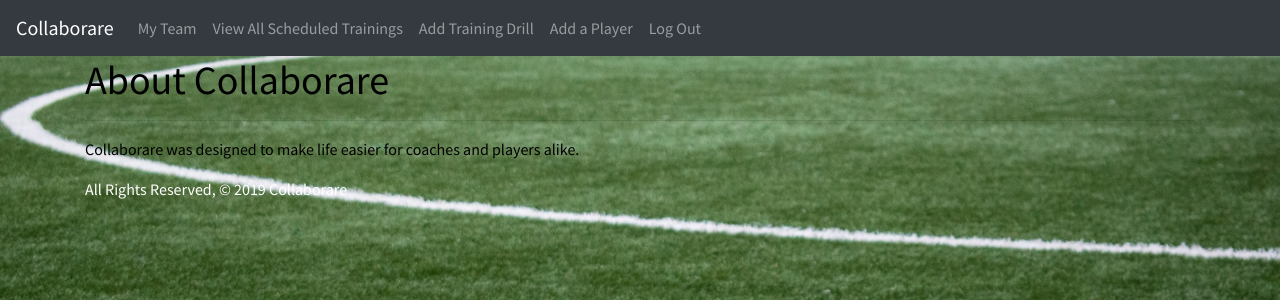
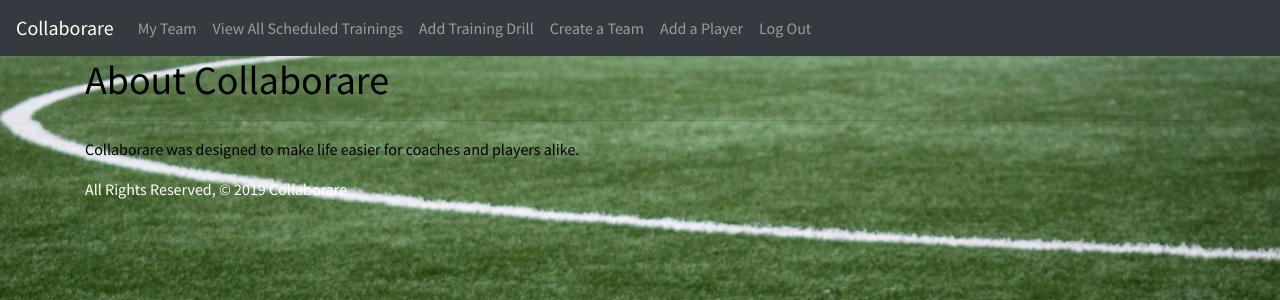
Before and after one commit to cemaytac/Collaborare, a Django app: page /about/ in a window 1280 px wide. Shown: the top 300 px of the page. Run offline with Django 3.2, Linux system fonts and the light colour scheme; the visitor is signed in with stand-in values (Sample User, id 1); some libraries are stand-ins or nearby versions.

Commit message:
add team-create link

```diff
--- a/main_app/templates/base.html
+++ b/main_app/templates/base.html
@@ -29,6 +29,7 @@
           <li class='nav-item'><a class='nav-link' href="{% url 'training_index' %}">View All Scheduled Trainings</a>
           </li>
           <li class='nav-item'><a class='nav-link' href="{% url 'training_create' %}">Add Training Drill</a></li>
+          <li class='nav-item'><a class='nav-link' href="{% url 'team_create' %}">Create a Team</a></li>
           <li class='nav-item'><a class='nav-link' href="{% url 'players_create' %}">Add a Player</a></li>
           <li class='nav-item' id='logout'><a class='nav-link' href="{% url 'logout' %}">Log Out</a></li>
           {% else %}
```
